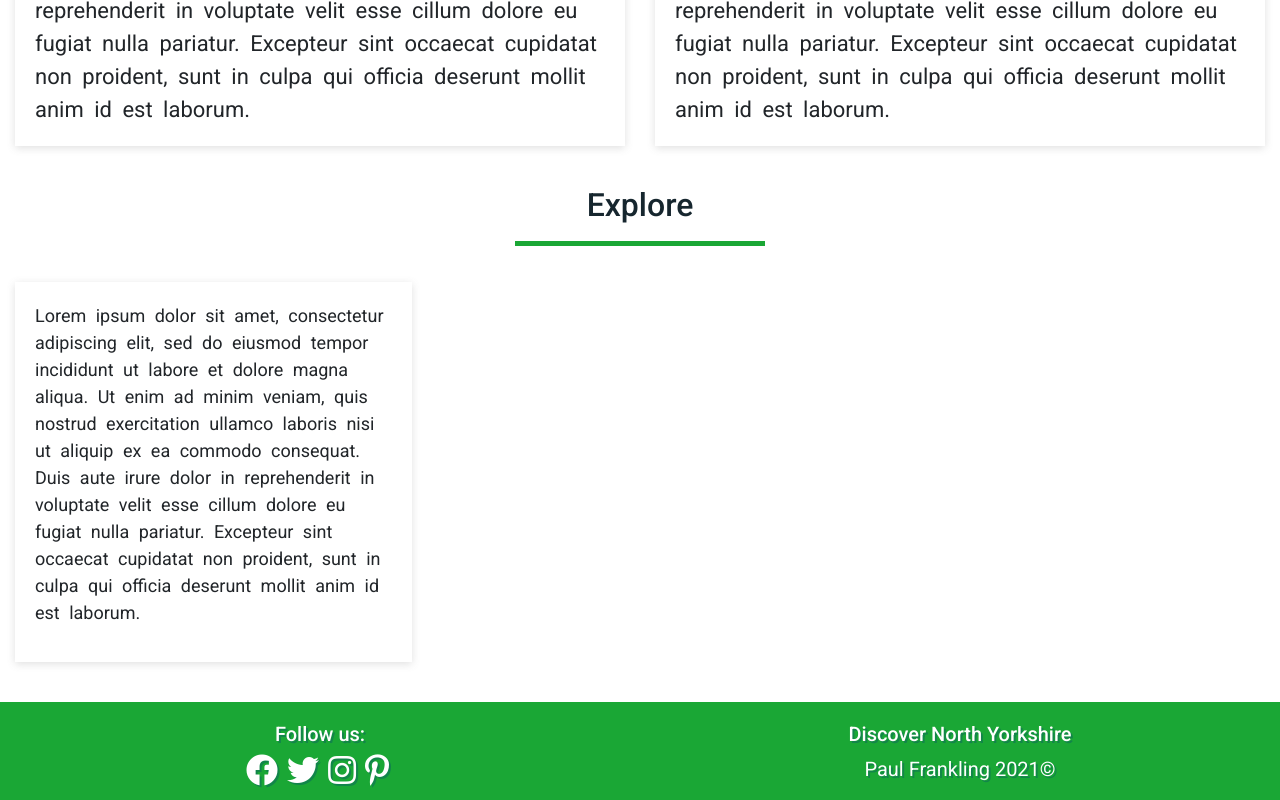
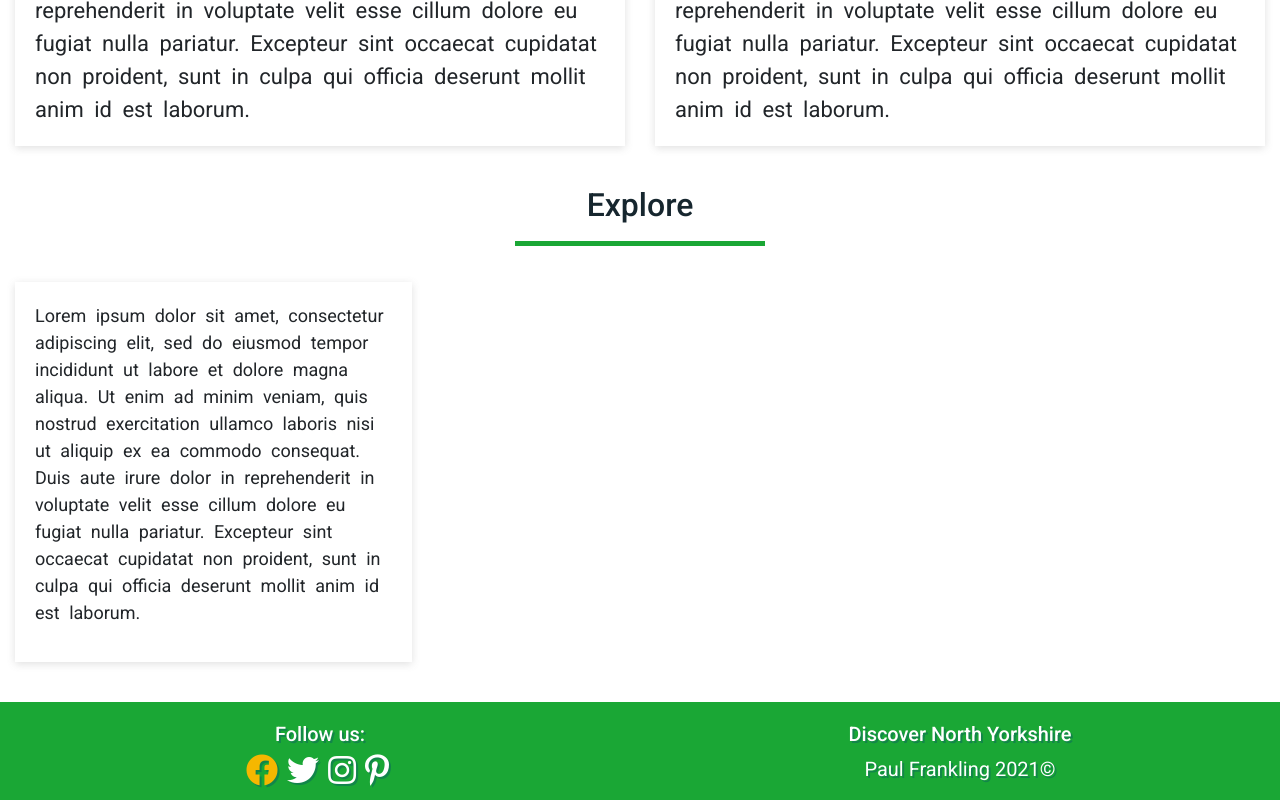
Before and after one commit to Code-Institute-Submissions/discover-north-yorks, a plain HTML site: page home.html in a window 1280 px wide. In both pictures the pointer is over the icon 262 px from the left and 1780 px from the top of the page. Shown: the part 1006-1806 px from the top of the page. Drawn offline with nearby package versions, Linux system fonts and the light colour scheme; a web font is replaced by a local one.

Commit message:
added a yellow colour hover effect on social media icons in the footer

```diff
--- a/assets/css/style.css
+++ b/assets/css/style.css
@@ -119,6 +119,10 @@ footer {
     margin-right: 5px;
 }
 
+.social-icons i:hover {
+    color: #f5b700;
+}
+
 .footer-p {
     color: #ffffff;
     font-size: 20px;
```
